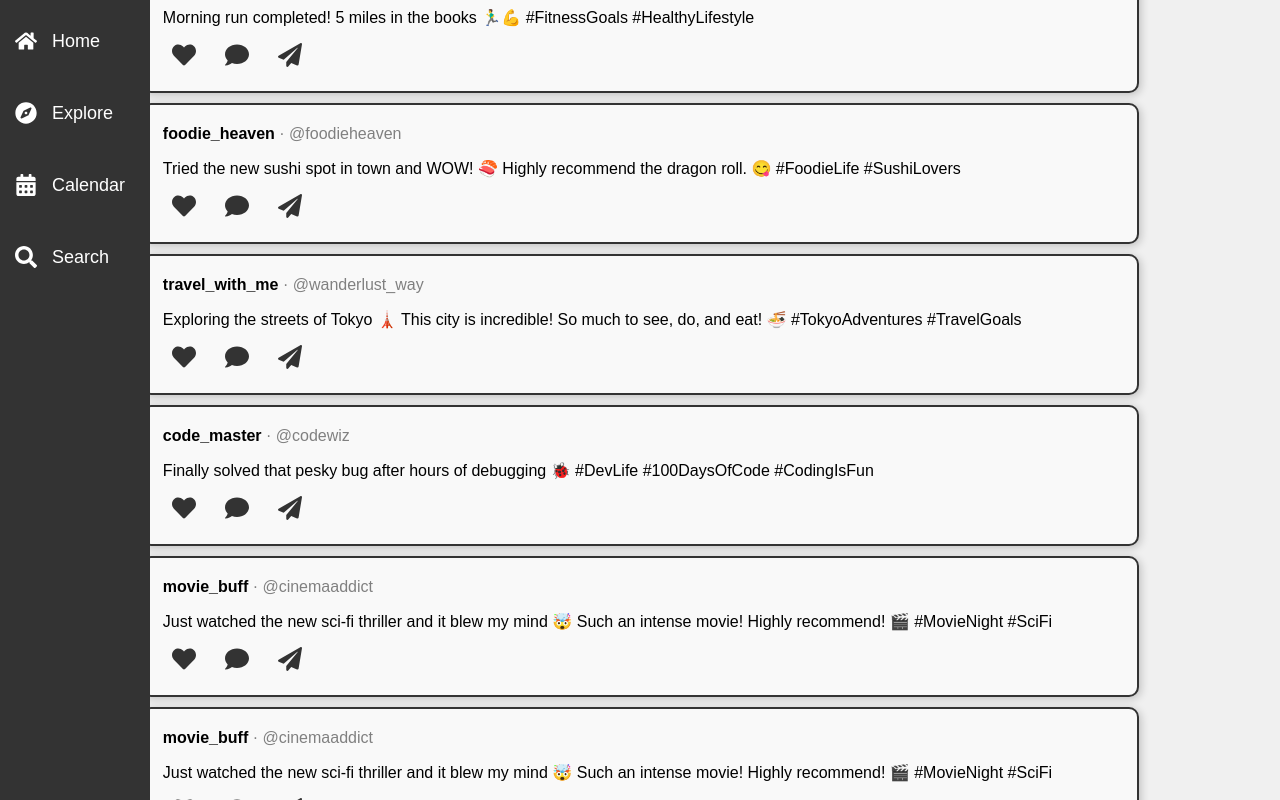
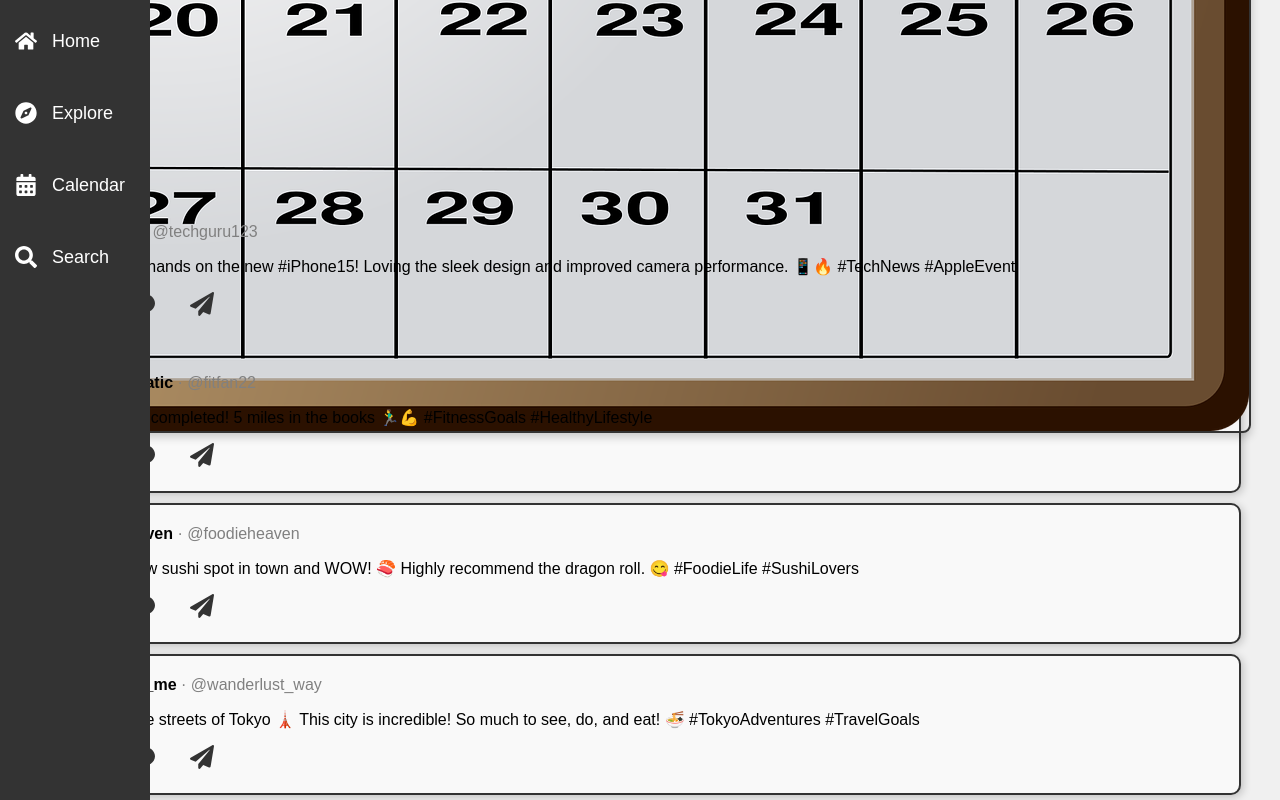
Before and after one commit to P0k3rf4ce/UTMClubHub, a React (Create React App) app: page / in a window 1280 px wide. Shown: the top 800 px of the page. Built offline with nearby package versions, Linux system fonts and the light colour scheme.

Commit message:
Made a calendar image pop up
Title.

```diff
--- a/src/App.js
+++ b/src/App.js
@@ -1,6 +1,6 @@
 import { useState } from "react";
 import Navbar from "./User Interface/Navbar";
-
+import Calendar from "./User Interface/Calendar";
 import Post from "./User Interface/Post";
 import postData from './User Interface/test/fake_posts.json';
 
@@ -9,6 +9,9 @@ export default function App() {
     <div>
     <div>
       <Navbar />
+    </div>
+    <div>
+      <Calendar />
     </div>
     <div className="row">
       <div className="post-section">
--- /dev/null
+++ b/src/User Interface/Calendar.css
@@ -0,0 +1,15 @@
+
+.image-container {
+    display: flex;                /* Center the image */
+    justify-content: center;      /* Center horizontally */
+    align-items: center;          /* Center vertically */
+    height: 100vh;                /* Full height of the viewport */
+  }
+
+  .image {
+    max-width: 100%;             /* Responsive width */
+    height: auto;                /* Maintain aspect ratio */
+    border: 2px solid #333;      /* Optional border */
+    border-radius: 8px;          /* Rounded corners */
+    box-shadow: 0 4px 10px rgba(0, 0, 0, 0.2); /* Shadow effect */
+  }
--- /dev/null
+++ b/src/User Interface/Calendar.js
@@ -0,0 +1,11 @@
+import React from 'react';
+import myImage from './test/calendar-1847346_1280-3556400453.png';
+import './Calendar.css';
+
+export default function Calendar(){
+    return (
+        <div className="image-container">
+        <img src={myImage} alt="Description of the image" className="image" />
+      </div>
+    );
+};
```
Also changed, not shown: src/User Interface/test/calendar-1847346_1280-3556400453.png (added).
